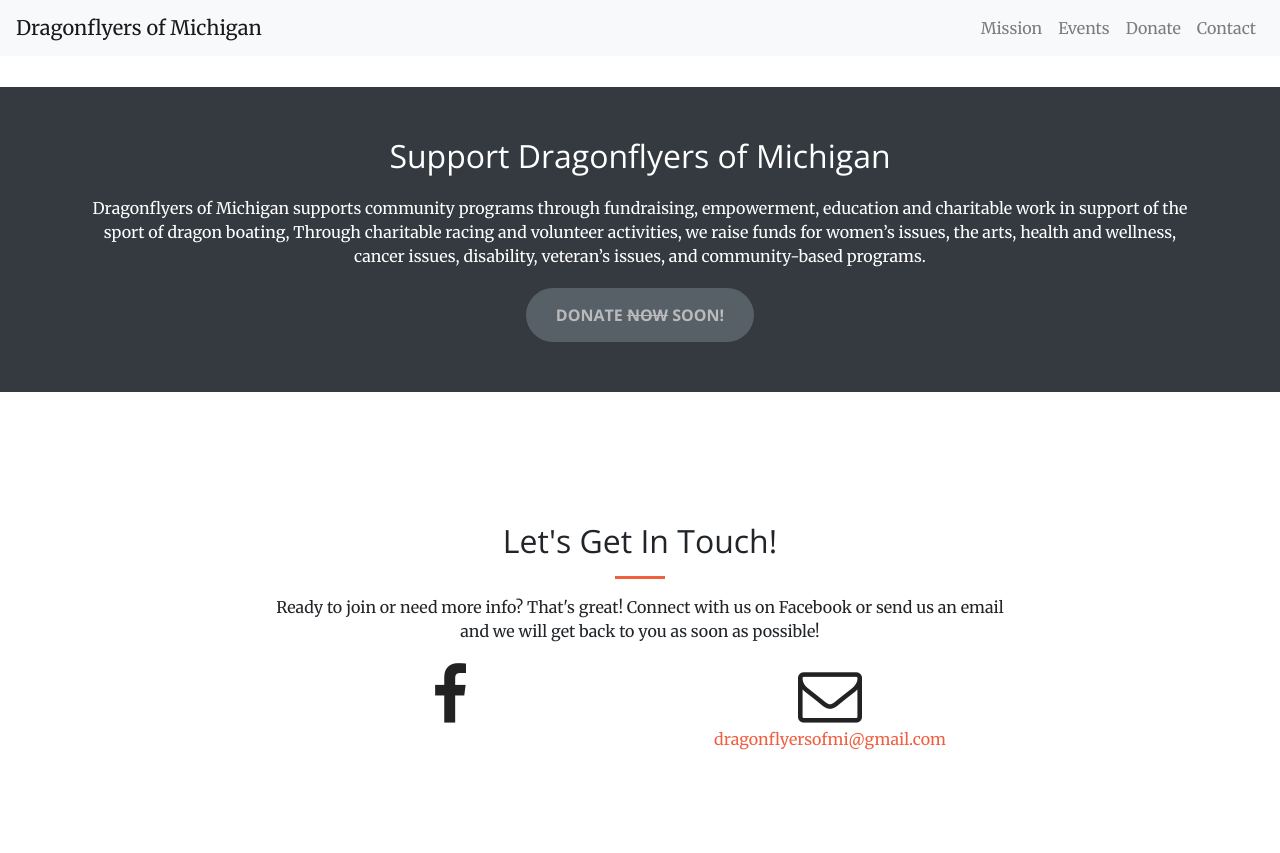
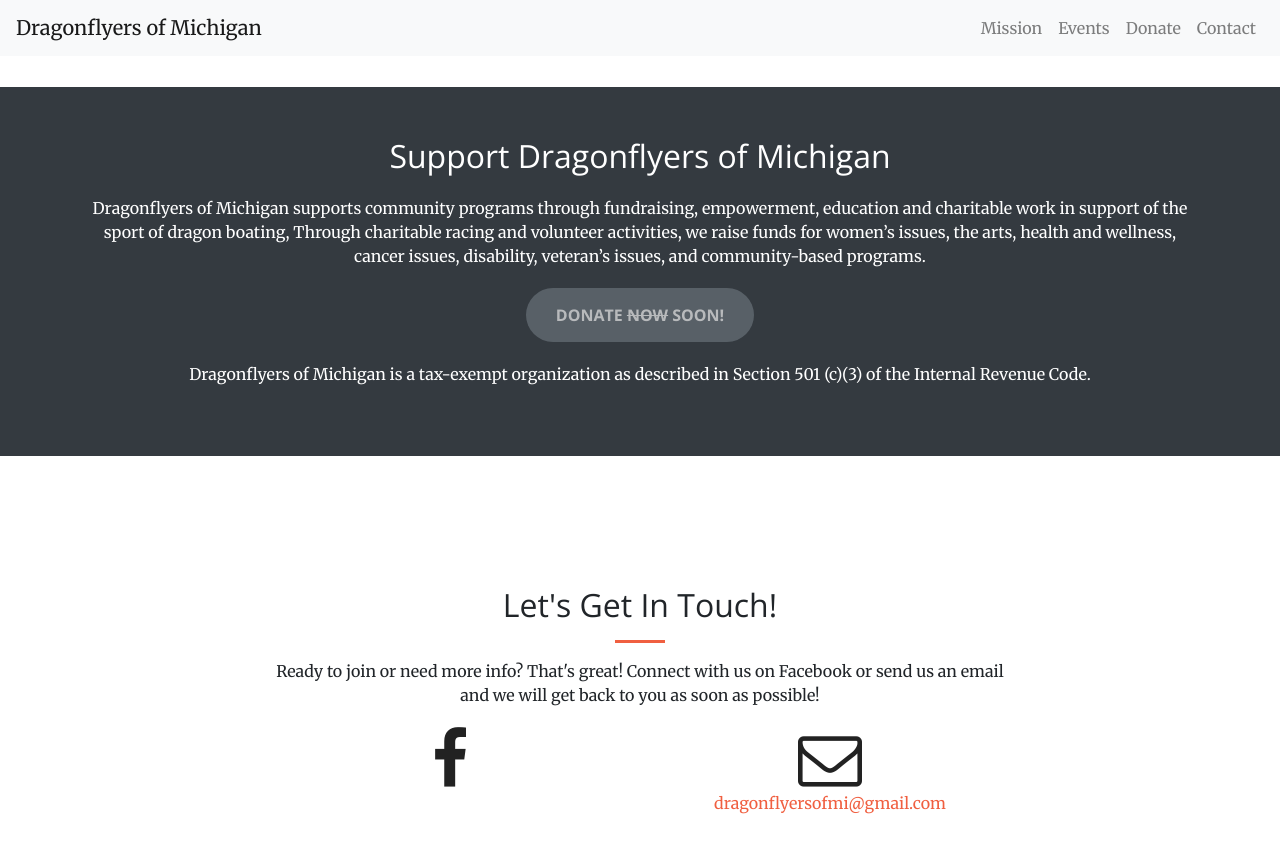
Before and after one commit to StilgarISCA/dragonflyers.org, a Jekyll site: the page built from index.html, in a window 1280 px wide and 900 px high, scrolled down 2257 px. Shown: the top 853 px of the window. Built offline with Jekyll 4.4.1, drawn with Linux system fonts in a browser that asks for light colours.

Commit message:
Add 501c3 info

```diff
--- a/_includes/donate.html
+++ b/_includes/donate.html
@@ -4,8 +4,9 @@
             <div class="call-to-action">
                 <h2>Support Dragonflyers of Michigan</h2>
                 <p>
-                    <!--Dragonflyers of Michigan is organized exclusively for charitable and educational purposes under section 501 (c)(3) of the Internal Revenue Code, based in Lansing, Michigan.--> Dragonflyers of Michigan supports community programs through fundraising, empowerment, education and charitable work in support of the sport of dragon boating, Through charitable racing and volunteer activities, we raise funds for women’s issues, the arts, health and wellness, cancer issues, disability, veteran’s issues, and community-based programs.</p>
-                <a href="#" class="btn btn-secondary btn-xl wow tada disabled">Donate <span style="text-decoration: line-through;">Now</span> Soon!</a>
+                    Dragonflyers of Michigan supports community programs through fundraising, empowerment, education and charitable work in support of the sport of dragon boating, Through charitable racing and volunteer activities, we raise funds for women’s issues, the arts, health and wellness, cancer issues, disability, veteran’s issues, and community-based programs.</p>
+                <p><a href="#" class="btn btn-secondary btn-xl wow tada disabled">Donate <span style="text-decoration: line-through;">Now</span> Soon!</a></p>
+                <p>Dragonflyers of Michigan is a tax-exempt organization as described in Section 501 (c)(3) of the Internal Revenue Code.</p>
             </div>
         </div>
     </aside>
```
